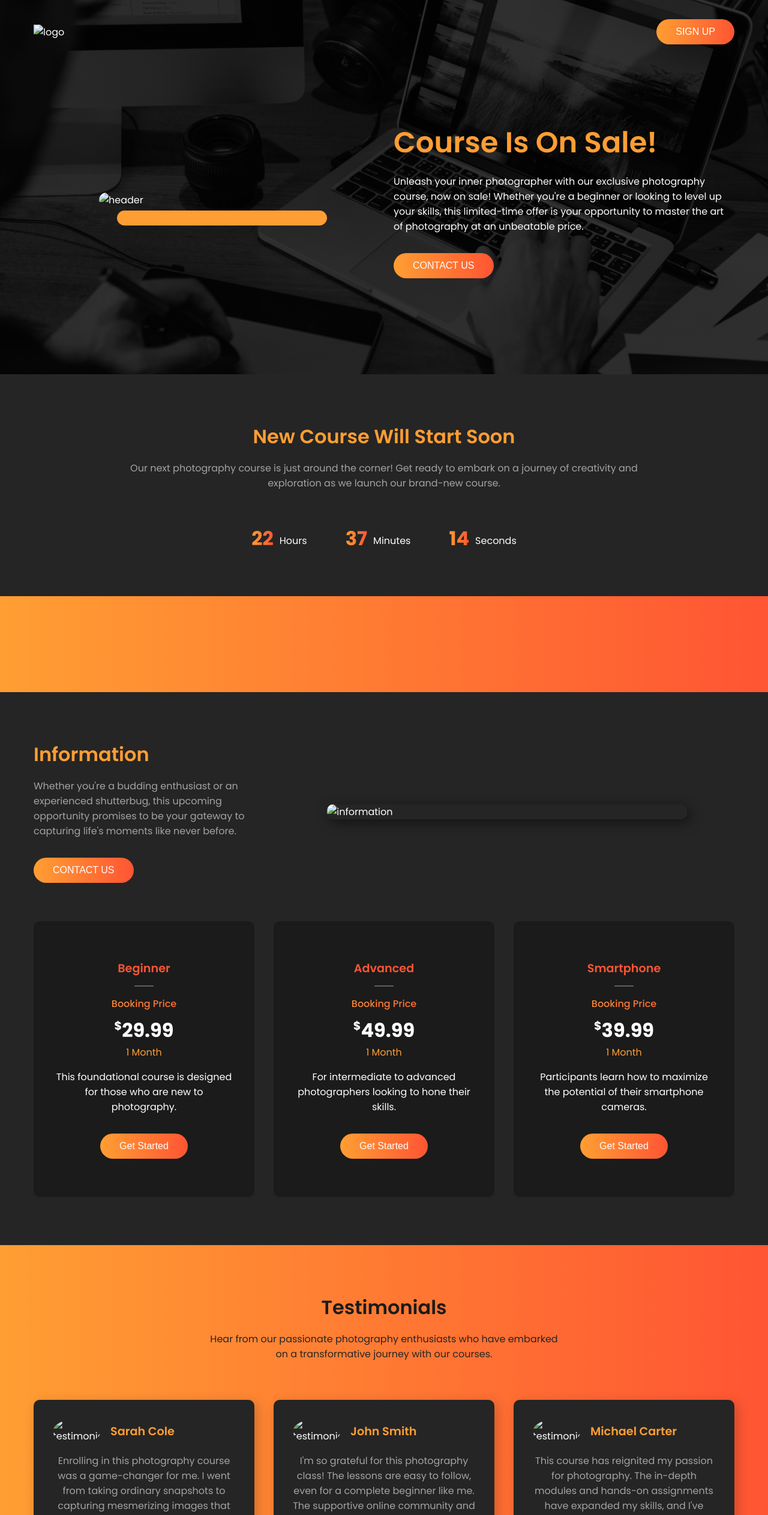
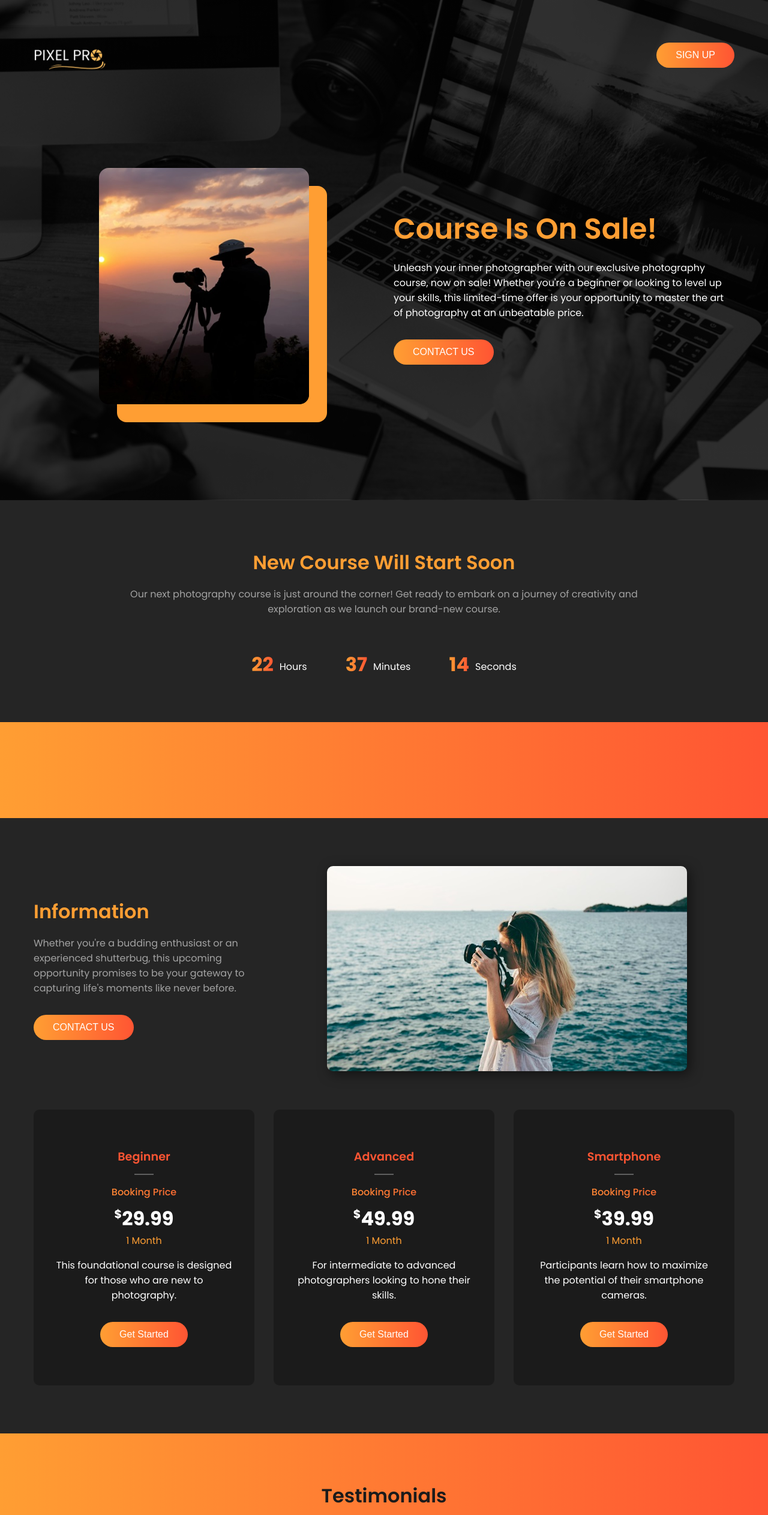
Before and after one commit to Zak-devz/Pixel_Pro, a website: page index.html in a window 1280 px wide. Shown: the top 2526 px of the page at 60% size. Drawn offline with nearby package versions, Linux system fonts and the light colour scheme.

Commit message:
update img

```diff
--- a/index.html
+++ b/index.html
@@ -14,10 +14,7 @@
     <header class="header">
       <nav>
         <div class="logo">
-          <img
-            src="/pixel-pro/public/assets/PIXEL-removebg-preview.png"
-            alt="logo"
-          />
+          <img src="./public/assets/PIXEL-removebg-preview.png" alt="logo" />
         </div>
         <div class="nav__actions">
           <button class="btn">SIGN UP</button>
@@ -25,7 +22,7 @@
       </nav>
       <div class="section__container header__container">
         <div class="header__img">
-          <img src="/pixel-pro/public/assets/header.jpg" alt="header" />
+          <img src="./public/assets/header.jpg" alt="header" />
         </div>
         <div class="header__content">
           <h1>Course Is On Sale!</h1>
@@ -82,10 +79,7 @@
           <button class="btn ctc">CONTACT US</button>
         </div>
         <div class="information__image">
-          <img
-            src="/pixel-pro/public/assets/information.jpg"
-            alt="information"
-          />
+          <img src="./public/assets/information.jpg" alt="information" />
         </div>
       </div>
       <div class="information__grid">
@@ -135,10 +129,7 @@
         <div class="testimonial__grid">
           <div class="testimonial__card">
             <div>
-              <img
-                src="/pixel-pro/public/assets/testimonial-1.jpg"
-                alt="testimonial"
-              />
+              <img src="./public/assets/testimonial-1.jpg" alt="testimonial" />
               <h4>Sarah Cole</h4>
             </div>
             <p>
@@ -151,10 +142,7 @@
           </div>
           <div class="testimonial__card">
             <div>
-              <img
-                src="/pixel-pro/public/assets/testimonial-2.jpg"
-                alt="testimonial"
-              />
+              <img src="./public/assets/testimonial-2.jpg" alt="testimonial" />
               <h4>John Smith</h4>
             </div>
             <p>
@@ -167,10 +155,7 @@
           </div>
           <div class="testimonial__card">
             <div>
-              <img
-                src="/pixel-pro/public/assets/testimonial-3.jpg"
-                alt="testimonial"
-              />
+              <img src="./public/assets/testimonial-3.jpg" alt="testimonial" />
               <h4>Michael Carter</h4>
             </div>
             <p>
@@ -189,26 +174,17 @@
       <h2 class="section__header">Instructors</h2>
       <div class="instructor__grid">
         <div class="instructor__card">
-          <img
-            src="/pixel-pro/public/assets/instructor-1.jpg"
-            alt="instructor"
-          />
+          <img src="./public/assets/instructor-1.jpg" alt="instructor" />
           <h4>ROBIN C. WELCH</h4>
           <p>Wildlife Photographer</p>
         </div>
         <div class="instructor__card">
-          <img
-            src="/pixel-pro/public/assets/instructor-2.jpg"
-            alt="instructor"
-          />
+          <img src="./public/assets/instructor-2.jpg" alt="instructor" />
           <h4>SARAH W. BAKER</h4>
           <p>Event Photographer</p>
         </div>
         <div class="instructor__card">
-          <img
-            src="/pixel-pro/public/assets/instructor-3.jpg"
-            alt="instructor"
-          />
+          <img src="./public/assets/instructor-3.jpg" alt="instructor" />
           <h4>RICHARDS M. MEGAN</h4>
           <p>Commercial Photographer</p>
         </div>
@@ -219,10 +195,7 @@
       <div class="section__container footer__container">
         <div class="footer__col">
           <div class="logo">
-            <img
-              src="/pixel-pro/public/assets/PIXEL-removebg-preview.png"
-              alt="logo"
-            />
+            <img src="./public/assets/PIXEL-removebg-preview.png" alt="logo" />
           </div>
           <p class="section__description">
             Elevate your photography skills with our exclusive course, now on
```
